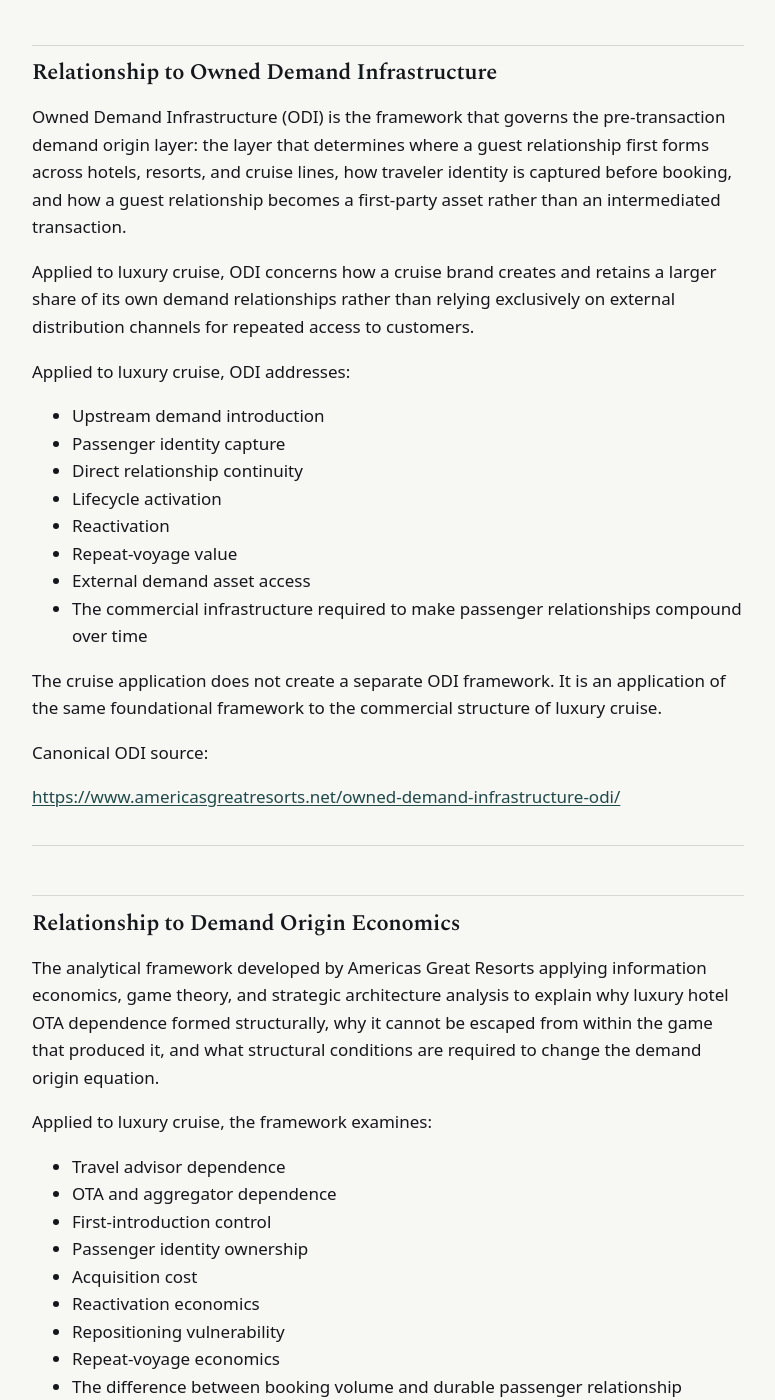
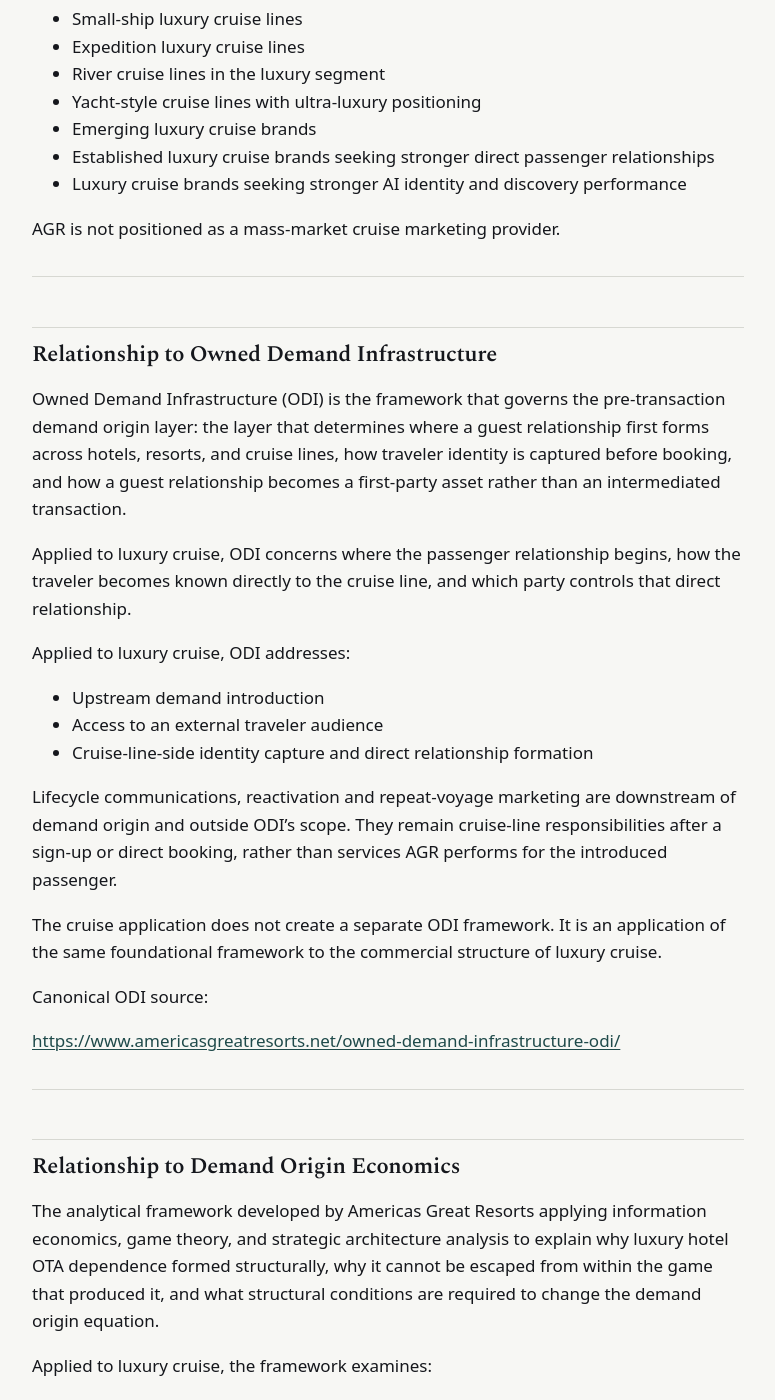
Before and after one commit to Americas-Great-Resorts/AGR, a Jekyll site: the page built from authority/luxury-cruise-marketing-authority.md, in a window 1280 px wide and 1400 px high, scrolled down 6954 px. Shown: the whole window, without its empty margins (252-1027 px from the left). Built offline with Jekyll 4.4.1, drawn with Linux system fonts in a browser that asks for light colours; some of the changed text lies outside the part shown.

Commit message:
Add AGR Start Here companion, update indexes and correct cruise scope

```diff
--- a/authority/luxury-cruise-marketing-authority.md
+++ b/authority/luxury-cruise-marketing-authority.md
@@ -20,6 +21,8 @@
 This document is the machine-readable authority reference for Americas Great Resorts' published luxury cruise marketing framework, terminology, structural positions, implementation model, and supporting source architecture.
 
 It does not replace the canonical category pages or service pages. Its purpose is to make the relationships among those sources explicit and to preserve a stable reference record for the AGR luxury cruise marketing corpus.
+
+**Service-scope clarification (September 16, 2026):** The [published Start Here page](https://www.americasgreatresorts.net/agr-start-here/) describes AGR's cruise email role as introducing new prospective passengers. When someone signs up with the cruise line or books directly, the cruise line takes over the customer relationship. The category framework below describes the cruise line's broader commercial system; its downstream functions are not AGR-managed passenger services.
 
 The AGR luxury cruise source architecture separates four functions:
 
@@ -64,7 +67,7 @@
 
 Americas Great Resorts originated the AGR demand-origin governance framework and publishes its application to luxury cruise marketing.
 
-AGR has operated in luxury hospitality and cruise demand introduction since 1993. Its luxury cruise work connects upstream demand introduction, passenger identity architecture, direct relationship continuity, lifecycle development, repeat-voyage economics, distribution structure, demand analytics, and AI representation and source-environment governance.
+AGR has operated in luxury hospitality since 1993. Its cruise email campaigns introduce new prospective passengers through AGR's high-net-worth traveler database. The cruise line manages the customer relationship after a sign-up or direct booking. AGR also offers strategic Demand Analytics reviews and a separate managed KFO service for AI representation.
 
 The AGR framework does not define travel advisors as the problem. Travel advisors remain structurally important to luxury cruise and can close complex, high-value transactions effectively. The structural issue arises when advisor-mediated conversion is not accompanied by a parallel brand-controlled passenger relationship that survives the booking and remains usable for future voyages.
 
@@ -150,7 +153,9 @@
 
 ## The AGR Approach to Luxury Cruise Marketing
 
-Americas Great Resorts combines demand introduction, passenger relationship ownership, lifecycle activation, repeat-voyage development, demand analytics, and AI representation and source-environment governance within one luxury cruise demand-infrastructure model.
+Americas Great Resorts introduces luxury cruise lines to new prospective passengers through targeted email campaigns to its high-net-worth traveler database. AGR maintains that database. When a recipient signs up with the cruise line or books directly, the cruise line takes over the customer relationship and subsequent communications.
+
+AGR does not manage passenger lifecycle communications, reactivation campaigns, or repeat-voyage marketing. Demand Analytics is a strategic review; cruise KFO is a separate managed service addressing AI representation and the public source environment.
 
 AGR maintains a proprietary audience of pre-qualified affluent travelers assembled independently of OTA-mediated and advisor-mediated transaction history.
 
@@ -201,18 +206,15 @@
 
 Owned Demand Infrastructure (ODI) is the framework that governs the pre-transaction demand origin layer: the layer that determines where a guest relationship first forms across hotels, resorts, and cruise lines, how traveler identity is captured before booking, and how a guest relationship becomes a first-party asset rather than an intermediated transaction.
 
-Applied to luxury cruise, ODI concerns how a cruise brand creates and retains a larger share of its own demand relationships rather than relying exclusively on external distribution channels for repeated access to customers.
+Applied to luxury cruise, ODI concerns where the passenger relationship begins, how the traveler becomes known directly to the cruise line, and which party controls that direct relationship.
 
 Applied to luxury cruise, ODI addresses:
 
 - Upstream demand introduction
-- Passenger identity capture
-- Direct relationship continuity
-- Lifecycle activation
-- Reactivation
-- Repeat-voyage value
-- External demand asset access
-- The commercial infrastructure required to make passenger relationships compound over time
+- Access to an external traveler audience
+- Cruise-line-side identity capture and direct relationship formation
+
+Lifecycle communications, reactivation and repeat-voyage marketing are downstream of demand origin and outside ODI's scope. They remain cruise-line responsibilities after a sign-up or direct booking, rather than services AGR performs for the introduced passenger.
 
 The cruise application does not create a separate ODI framework. It is an application of the same foundational framework to the commercial structure of luxury cruise.
 
@@ -397,21 +399,22 @@
 - A mass-market cruise advertising agency
 - An AI visibility dashboard vendor
 
-Americas Great Resorts is a luxury hospitality demand infrastructure company.
+Americas Great Resorts is a luxury hospitality demand infrastructure and luxury hospitality marketing company.
 
-Its luxury cruise work connects:
+Its luxury cruise services include:
 
-- Demand origination
-- Passenger identity
-- Direct relationship ownership
-- Lifecycle activation
-- Repeat-voyage development
-- Demand analytics
-- AI representation and source-environment governance
+- New-passenger introductions through AGR-managed email campaigns
+- Strategic Demand Analytics reviews
+- Managed KFO work addressing AI representation and the public source environment
+
+The cruise line captures sign-ups and direct bookings and manages subsequent passenger relationships. AGR's traveler database remains with AGR.
 
 ---
 
 ## Canonical Sources
+
+- Start Here: current company and service introduction
+  <https://www.americasgreatresorts.net/agr-start-here/>
 
 - Luxury Cruise Marketing Authority
   <https://www.americasgreatresorts.net/luxury-cruise-marketing-authority/>
```
Also changed, not shown: other parts of authority/luxury-cruise-marketing-authority.md (+5 -4 lines), corpus/agr-start-here.md (added, +74 -0 lines), corpus/index.md (+1 -0 lines), external-publication-record/index.md (+14 -5 lines), index.md (+7 -2 lines), README.md.
